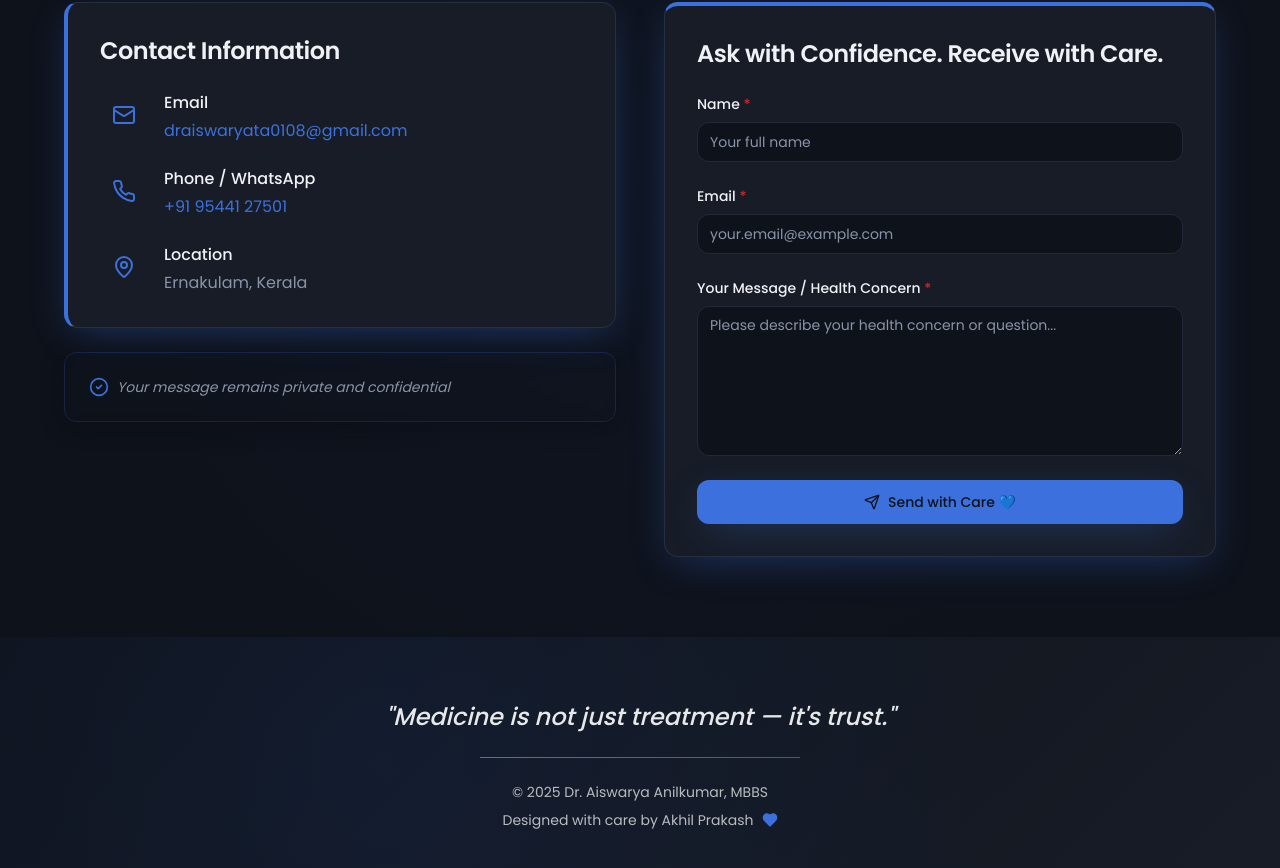
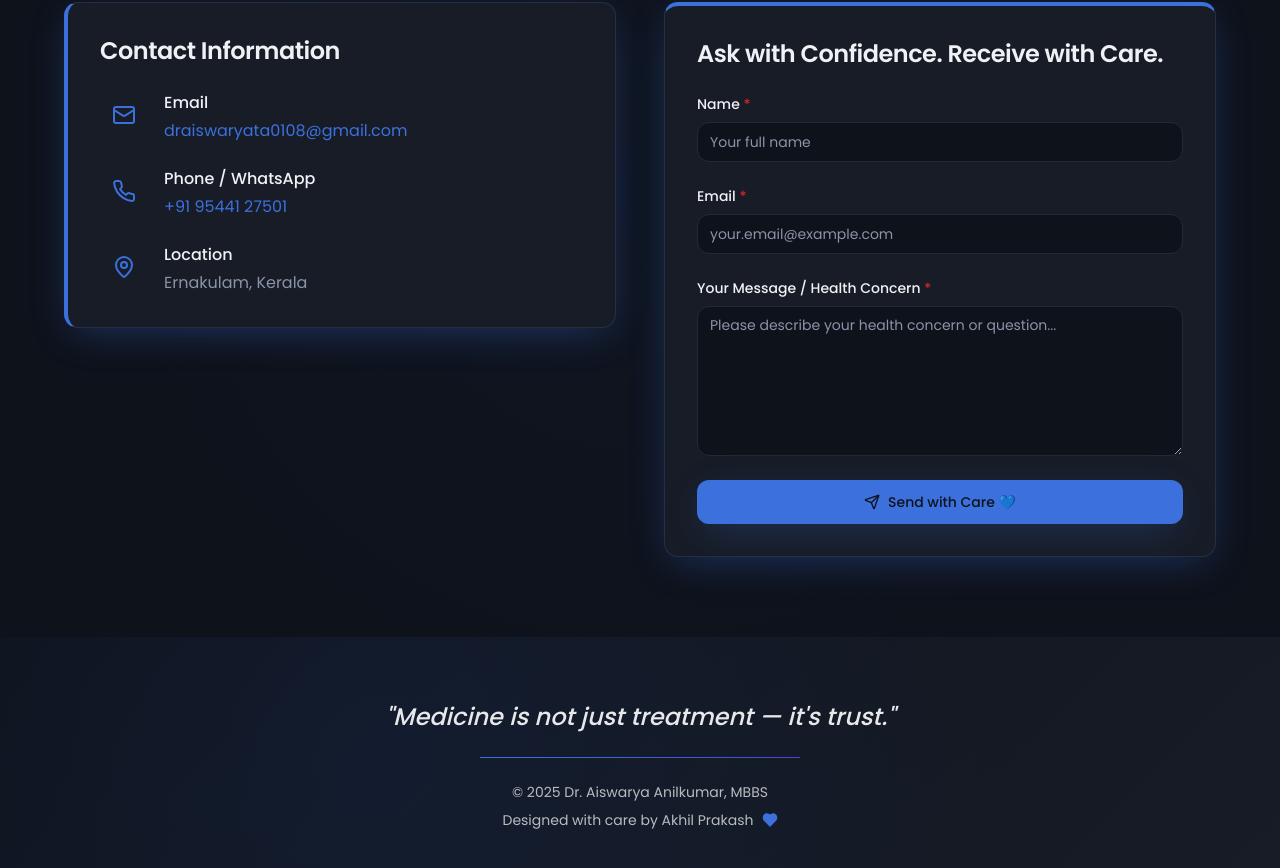
Before and after one commit to akhilprakash869/aiswarya-care-connect, a React (Vite) app: page / in a window 1280 px wide. Shown: the part 1882-2750 px from the top of the page. Built offline with nearby package versions, Linux system fonts and the light colour scheme; the HTML template or start-up script is replaced by a standard one.

Commit message:
Remove privacy note from contact form
Remove the "Your message remains private and confidential" block from src/components/Contact.tsx, leaving only the essential form fields. No changes to functionality beyond removing the confidentiality messaging.

```diff
--- a/src/components/Contact.tsx
+++ b/src/components/Contact.tsx
@@ -170,13 +170,6 @@ const Contact = () => {
                   </div>
                 </div>
               </Card>
-
-              <div className="p-6 bg-gradient-primary/5 rounded-xl border border-primary/20 shadow-soft backdrop-blur-sm">
-                <p className="text-sm text-muted-foreground italic flex items-center gap-2">
-                  <CheckCircle2 className="w-5 h-5 text-primary flex-shrink-0" />
-                  Your message remains private and confidential
-                </p>
-              </div>
             </div>
 
             {/* Contact Form */}
```
